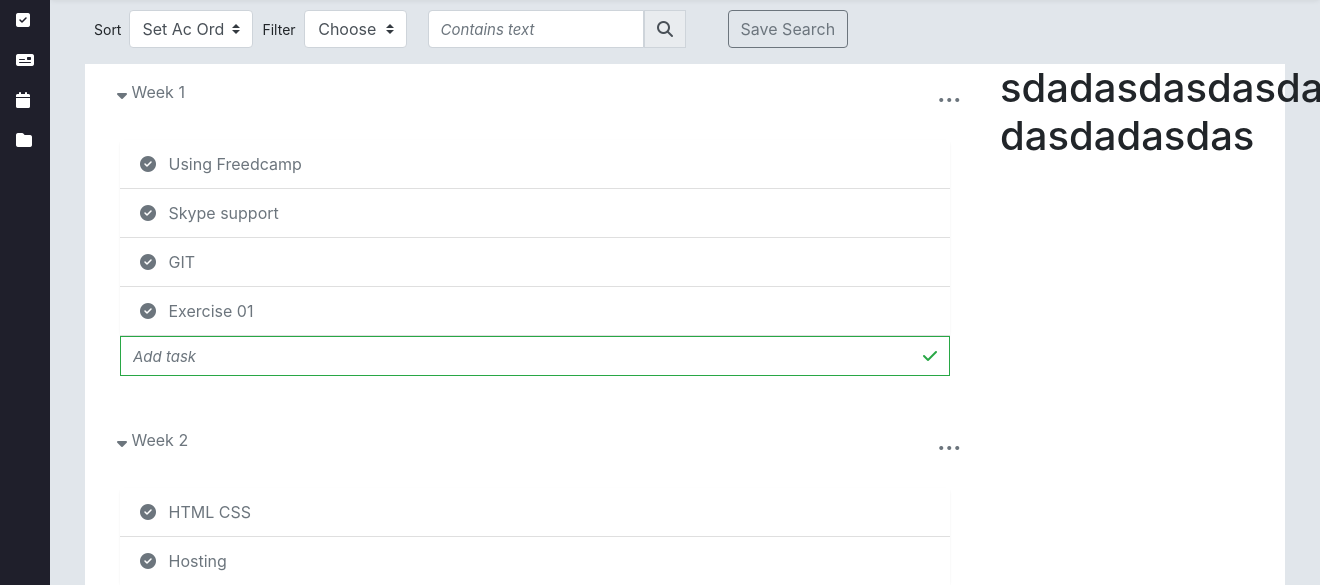
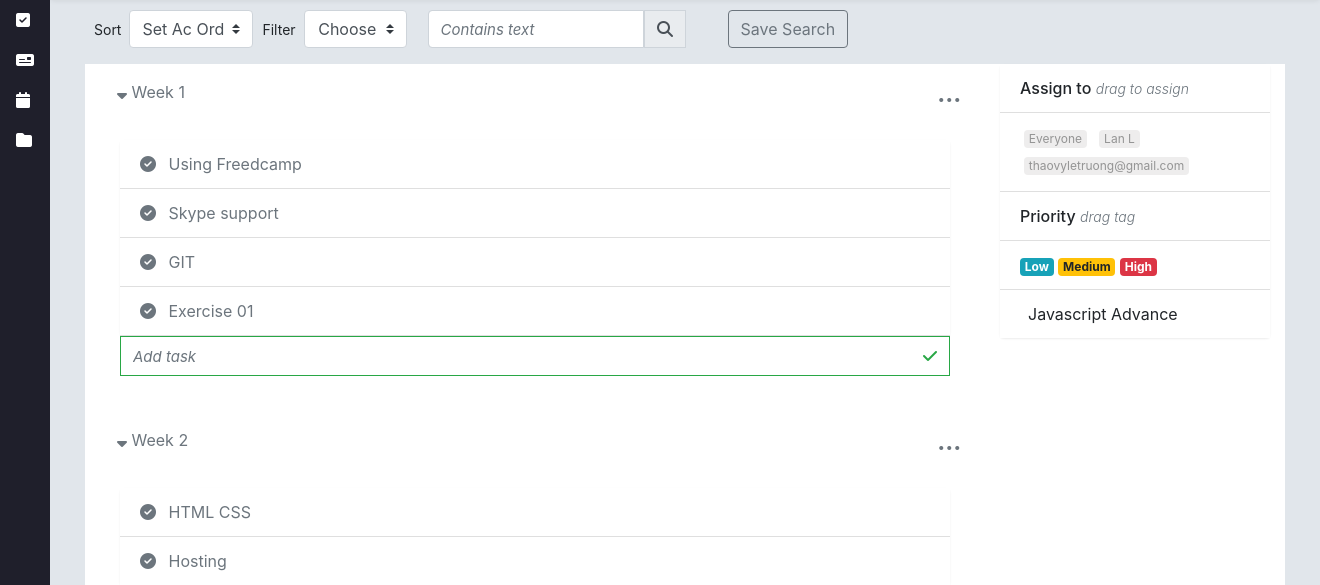
Before and after one commit to viviRbi/php-bootstrap, a PHP site: page / in a window 1320 px wide; the page is wider, and only the part inside the window is pictured. Shown: the part 40-625 px from the top of that part. Run offline with PHP 8.4, Linux system fonts and the light colour scheme; some libraries are stand-ins or nearby versions.

Commit message:
Drag, drop tags. Linethrough with priority tag

```diff
--- a/php_ex_13/index.html
+++ b/php_ex_13/index.html
@@ -184,10 +184,10 @@
                         <div id="collapseOne" class="collapse show text-muted" aria-labelledby="headingOne" >
                             <div class="card-body">
                                 <ul class="list-group list-group-flush">
-                                    <li class="list-group-item"><i class="fa fa-check-circle"></i> <span class="ml-2">Using Freedcamp</span></li>
-                                    <li class="list-group-item"><i class="fa fa-check-circle"></i> <span class="ml-2">Skype support</span></li>
-                                    <li class="list-group-item"><i class="fa fa-check-circle"></i> <span class="ml-2">GIT</span></li>
-                                    <li class="list-group-item"><i class="fa fa-check-circle"></i> <span class="ml-2">Exercise 01</span></li>
+                                    <li class="list-group-item dropable"><i class="fa fa-check-circle"></i> <span class="ml-2">Using Freedcamp</span></li>
+                                    <li class="list-group-item dropable"><i class="fa fa-check-circle"></i> <span class="ml-2">Skype support</span></li>
+                                    <li class="list-group-item dropable"><i class="fa fa-check-circle"></i> <span class="ml-2">GIT</span></li>
+                                    <li class="list-group-item dropable"><i class="fa fa-check-circle"></i> <span class="ml-2">Exercise 01</span></li>
                                 </ul>
                                 <div class="input-group mb-3 border border-success">
                                     <input type="text" class="form-control border-0" placeholder="Add task" aria-label="Add task" aria-describedby="basic-addon1">
@@ -296,10 +296,10 @@
                         <div id="collapseFour" class="collapse show text-muted" aria-labelledby="headingThree" >
                             <div class="card-body">
                                 <ul class="list-group list-group-flush">
-                                    <li class="list-group-item"><i class="fa fa-check-circle"></i> <span class="ml-2">PHP with ASNT</span></li>
-                                    <li class="list-group-item"><i class="fa fa-check-circle"></i> <span class="ml-2">PHP File and Upload File</span></li>
-                                    <li class="list-group-item"><i class="fa fa-check-circle"></i> <span class="ml-2">Javascript</span></li>
-                                    <li class="list-group-item"><i class="fa fa-check-circle"></i> <span class="ml-2">Javascript Advance</span></li>
+                                    <li class="list-group-item dropable"><i class="fa fa-check-circle"></i> <span class="ml-2">PHP with ASNT</span></li>
+                                    <li class="list-group-item dropable"><i class="fa fa-check-circle"></i> <span class="ml-2">PHP File and Upload File</span></li>
+                                    <li class="list-group-item dropable"><i class="fa fa-check-circle"></i> <span class="ml-2">Javascript</span></li>
+                                    <li class="list-group-item dropable"><i class="fa fa-check-circle"></i> <span class="ml-2">Javascript Advance</span></li>
                                 </ul>
                                 <div class="input-group mb-3 border border-success">
                                     <input type="text" class="form-control border-0" placeholder="Add task" aria-label="Add task" aria-describedby="basic-addon1">
@@ -312,11 +312,32 @@
                     </div>
 
                     <div class="col-lg-4 col-xl-3 d-sm-none d-xs-none d-lg-block d-xl-block">
-                        <h1>sdadasdasdasdas dasdadasdas</h1>
+                         <ul class="list-group list-group-flush">
+                            <li class="list-group-item">
+                                <span class="side-header">Assign to</span>
+                                <span class="font-italic text-muted">drag to assign</span>
+                            </li>
+                            <li class="list-group-item">
+                                <span class="badge tag dragable" draggable="true">Everyone</span>
+                                <span class="badge tag dragable" draggable="true">Lan L</span>
+                                <span class="badge tag dragable" draggable="true">thaovyletruong@gmail.com</span>
+                            </li>
+                            <li class="list-group-item">
+                                <span class="side-header">Priority</span>
+                                <span class="font-italic text-muted">drag tag</span>
+                            </li>
+                            <li class="list-group-item">
+                                <span class="badge badge-info dragable-priority" draggable="true">Low</span>
+                                <span class="badge badge-warning dragable-priority" draggable="true">Medium</span>
+                                <span class="badge badge-danger dragable-priority" draggable="true">High</span>
+                            </li>
+                            <li class="list-group-item"> <span class="ml-2">Javascript Advance</span></li>
+                        </ul>
                     </div>
-                    </div>
+                </div>
                 </div>
             </div>
         </div>
+        <script src="script.js"></script>
     </body>
 </html>
--- /dev/null
+++ b/php_ex_13/script.js
@@ -0,0 +1,36 @@
+const drags = document.getElementsByClassName("dragable");
+const dragsPrio = document.getElementsByClassName("dragable-priority");
+const drops = document.querySelectorAll(".dropable");
+let dragged=null;
+
+dragDrop(drags)
+dragDrop(dragsPrio)
+
+function dragDrop(dragItems){
+    console.log("--")
+    for (let i = 0; i<dragItems.length; i++){
+        dragItems[i].addEventListener('dragstart', function(){
+            dragged = dragItems[i]
+        })
+        dragItems[i].addEventListener('dragend', function(){
+            dragged = null;
+        })
+        for(let j =0; j<drops.length; j++){
+            drops[j].addEventListener('dragover', function (e){
+                e.preventDefault()
+            })
+            drops[j].addEventListener('dragenter',function(e){
+                e.preventDefault()
+            })
+            drops[j].addEventListener('drop',function(){
+                this.append(dragged)
+                if(dragged.classList.contains('dragable-priority')){
+                    drops[j].classList.add("linethrough")
+
+                }else{
+
+                }
+            })
+        }
+    }
+}
--- a/php_ex_13/style.css
+++ b/php_ex_13/style.css
@@ -6,6 +6,9 @@
 }
 .btn:focus{
     box-shadow: none!important;
+}
+.linethrough{
+    text-decoration: line-through!important;
 }
 /* Navbar */
 .ver-nav{
@@ -65,6 +68,24 @@
     background-color: rgb(212, 230, 230)!important;
 }
 
+/* Side menu */
+.side-header{
+    font-weight: 540;
+}
+.font-italic{
+    font-weight:300!important;
+    font-size: 14px;
+}
+.tag{
+    background: rgb(238, 237, 237);
+    color: rgb(148, 148, 148);
+    font-weight: 400!important;
+    font-size: 18px;
+    margin: 4px;
+}
+.dragable{
+    cursor: pointer;
+}
 /* small */
 @media screen and (max-width: 768px){
     .wrapper{
```
Also changed, not shown: 1 other file.
